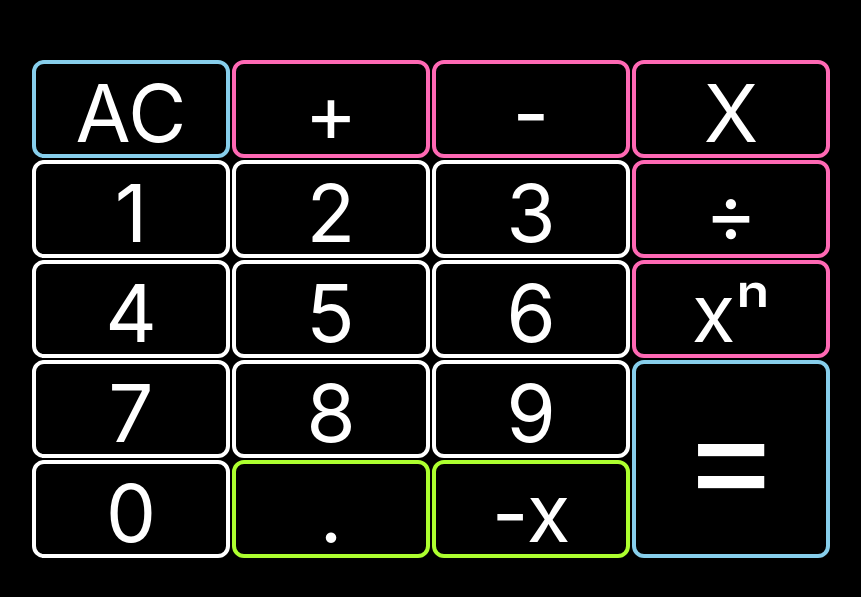
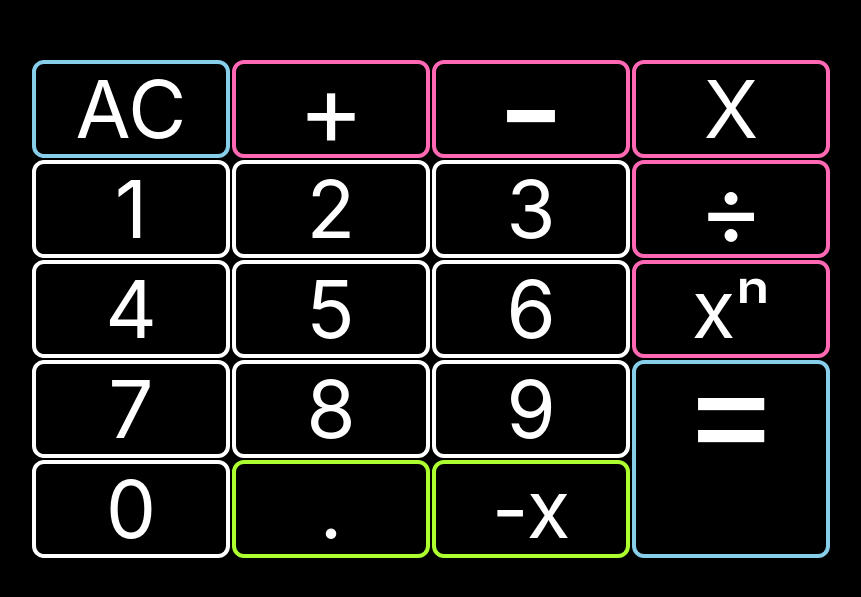
Before and after one commit to amara-j/calculator, a React (Create React App) app: page / in a window 1280 px wide. Shown: the part 129-726 px from the top of the page, without its empty margins (213-1074 px from the left). Built offline with nearby package versions, Linux system fonts and the light colour scheme.

Commit message:
buttons are all done being styled, probably not done on colors though

```diff
--- a/src/App.css
+++ b/src/App.css
@@ -82,6 +82,7 @@ html {
   width: 190px;
   height: 90px;
   border: 4px solid white;
+  line-height: 90px;
 }
 
 .equalsContainer {
@@ -110,3 +111,16 @@ html {
 .negativeContainer {
   border-color: greenyellow;
 }
+
+/* grab operators that display strangely and change their display text */
+#\+ {
+  font-size: 100px;
+}
+
+#\- {
+  font-size: 150px;
+}
+
+#\/ {
+  font-size: 100px;
+}
```
